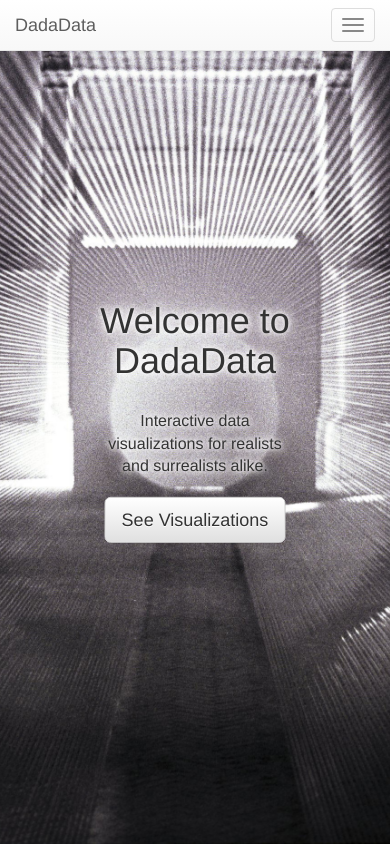
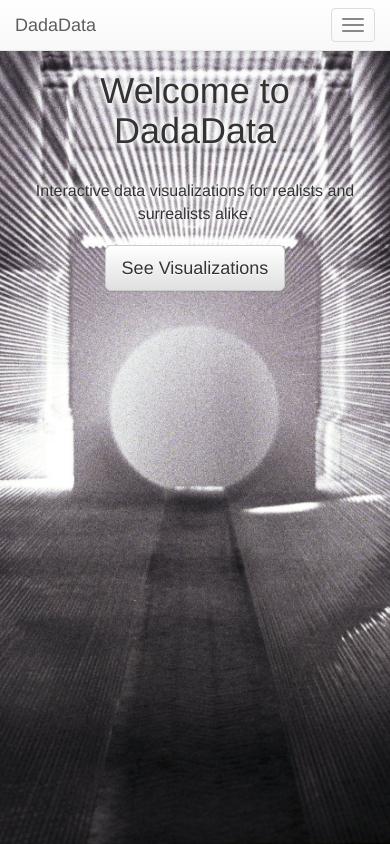
Before and after one commit to alejandrokennedy/DadaData, a website: page views/index.html in a window 390 px wide. Drawn offline with nearby package versions, Linux system fonts and the light colour scheme; files that its build step writes are made by us from their sources; files whose address does not match are found by name.

Commit message:
Added media query so that "visualizations" looks good on mobile

```diff
--- a/public/custom.css
+++ b/public/custom.css
@@ -28,6 +28,15 @@ body {
 	top: 50%;
 	left: 50%;
 	transform: translate(-50%, -50%);
+}
+
+@media only screen and (max-width: 540px) {
+  .cover {
+    position: relative;
+    top: 0%;
+    left: 0%;
+    transform: translate(0%, 0%);
+  }
 }
 
 .cover-heading {
```
